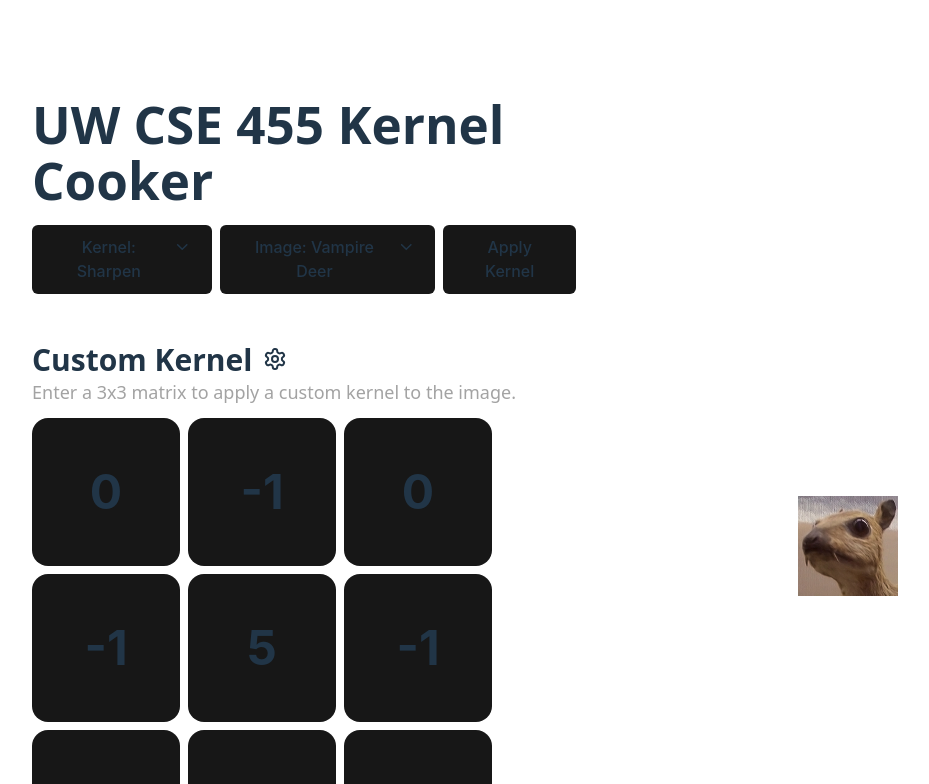
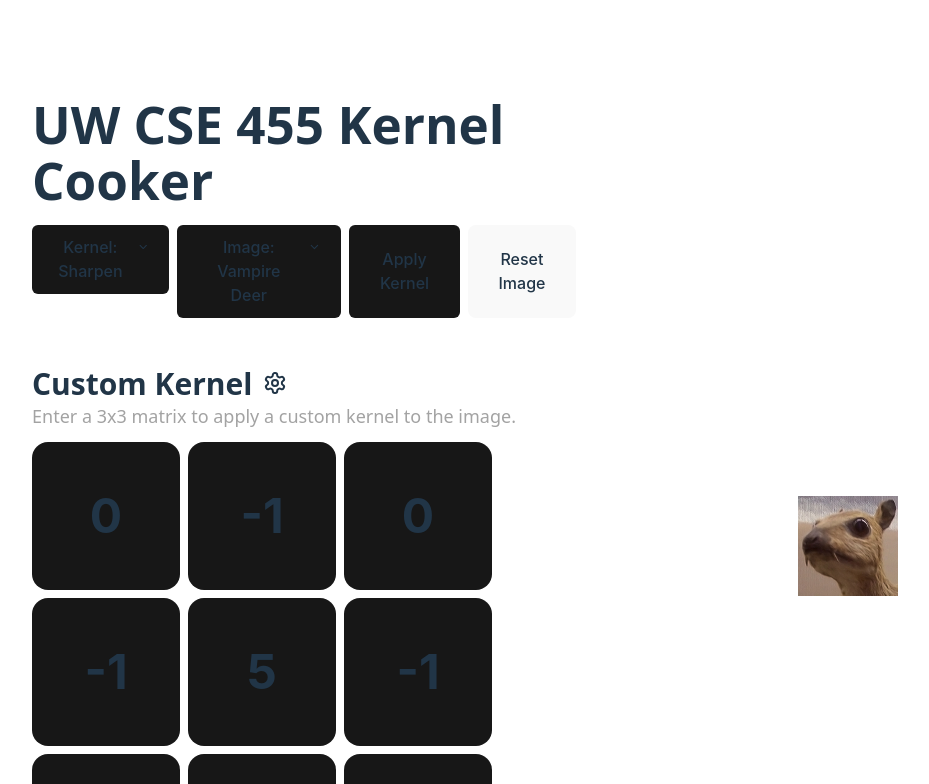
Before and after one commit to DerekZZhu/KernelCooker, a React (Vite) app: page / in a window 1280 px wide. Shown: the top 784 px of the page, without its empty margins (64-993 px from the left). Built offline with nearby package versions, Linux system fonts and the light colour scheme.

Commit message:
Added reset image function

```diff
--- a/src/App.jsx
+++ b/src/App.jsx
@@ -17,10 +17,11 @@ function App() {
   const RIDGE = matrix([[-1, -1, -1], [-1, 8, -1], [-1, -1, -1]])
   const SHARPEN = matrix([[0, -1, 0], [-1, 5, -1], [0, -1, 0]])
 
-  const canvasRef = useRef(null)
-  const [cFilter, setCFilter] = useState(null)
+  const canvasRef = useRef(null);
+  const [cFilter, setCFilter] = useState(null);
   const [stringFilter, setStringFilter] = useState('Sharpen');
   const [stringImage, setStringImage] = useState('Vampire Deer');
+  const [img, setImg] = useState(vd)
 
   const [isCustom, setIsCustom] = useState(false);
 
@@ -55,7 +56,7 @@ function App() {
     img.src = src
     img.onload = () => {
       const canvas = canvasRef.current
-      const ctx = canvas.getContext('2d')
+      const ctx = canvas.getContext('2d', { willReadFrequently: true })
       canvas.width = img.width
       canvas.height = img.height
       ctx.drawImage(img, 0, 0)
@@ -64,6 +65,7 @@ function App() {
 
   const changeImage = (src) => {
     drawImage(src)
+    setImg(src)
   }
 
   function convolveAll(mat_r, mat_g, mat_b, filter) {
@@ -192,6 +194,7 @@ function App() {
           </Menu>
 
           <button onClick={modImage} className=' bg-neutral-900 rounded-md'>Apply Kernel</button>
+          <button onClick={() => {drawImage(img)}}>Reset Image</button>
         </div>
 
         <div className='flex flex-col'>
@@ -223,7 +226,7 @@ function App() {
       </div>
       <div className='flex justify-center items-center max-h-[900px]'>
 
-        <canvas className='m-auto' ref={canvasRef} width={200}  height={200}/>
+        <canvas className='m-auto' ref={canvasRef}/>
       </div>
 
     </main>
```
